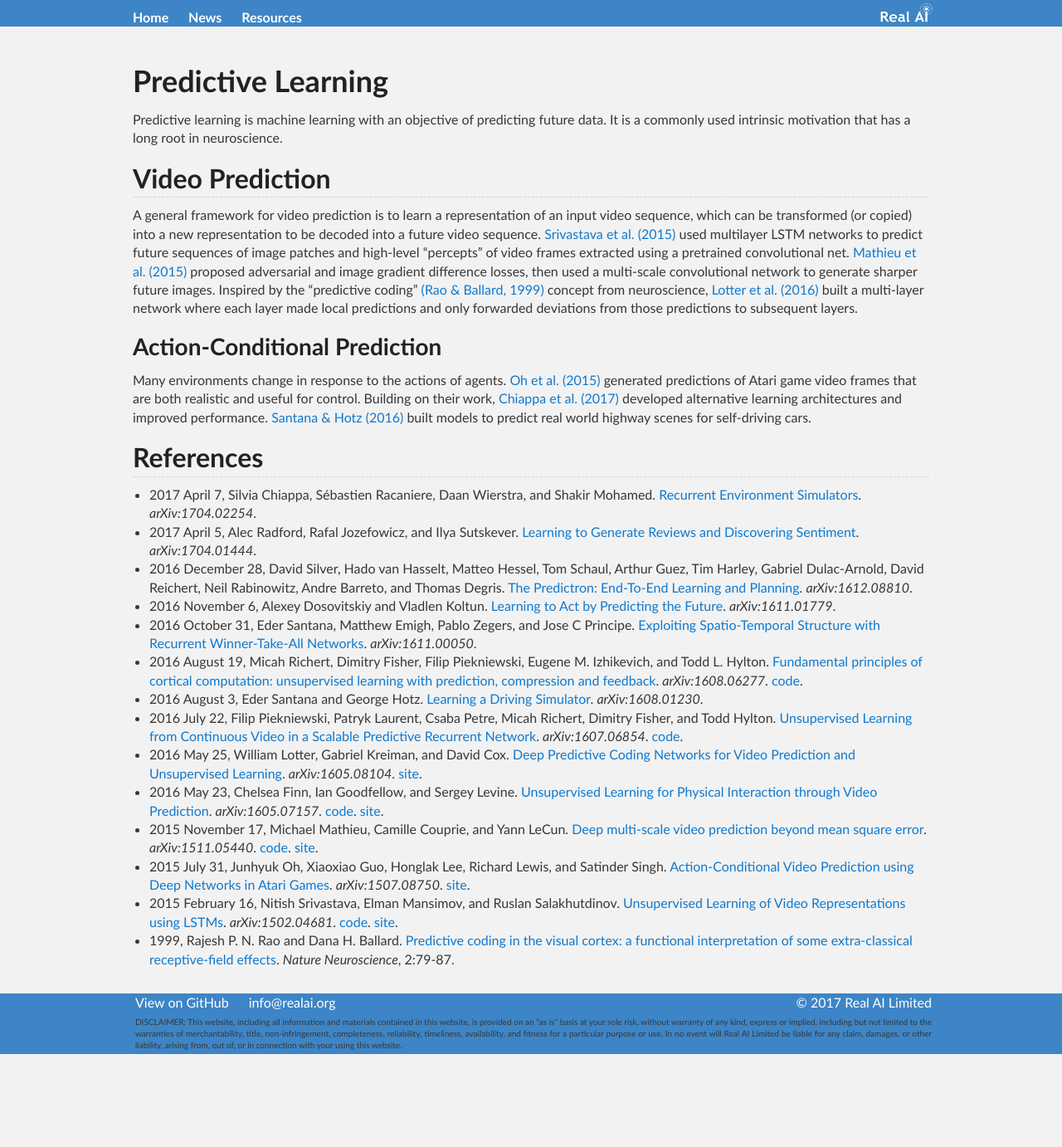
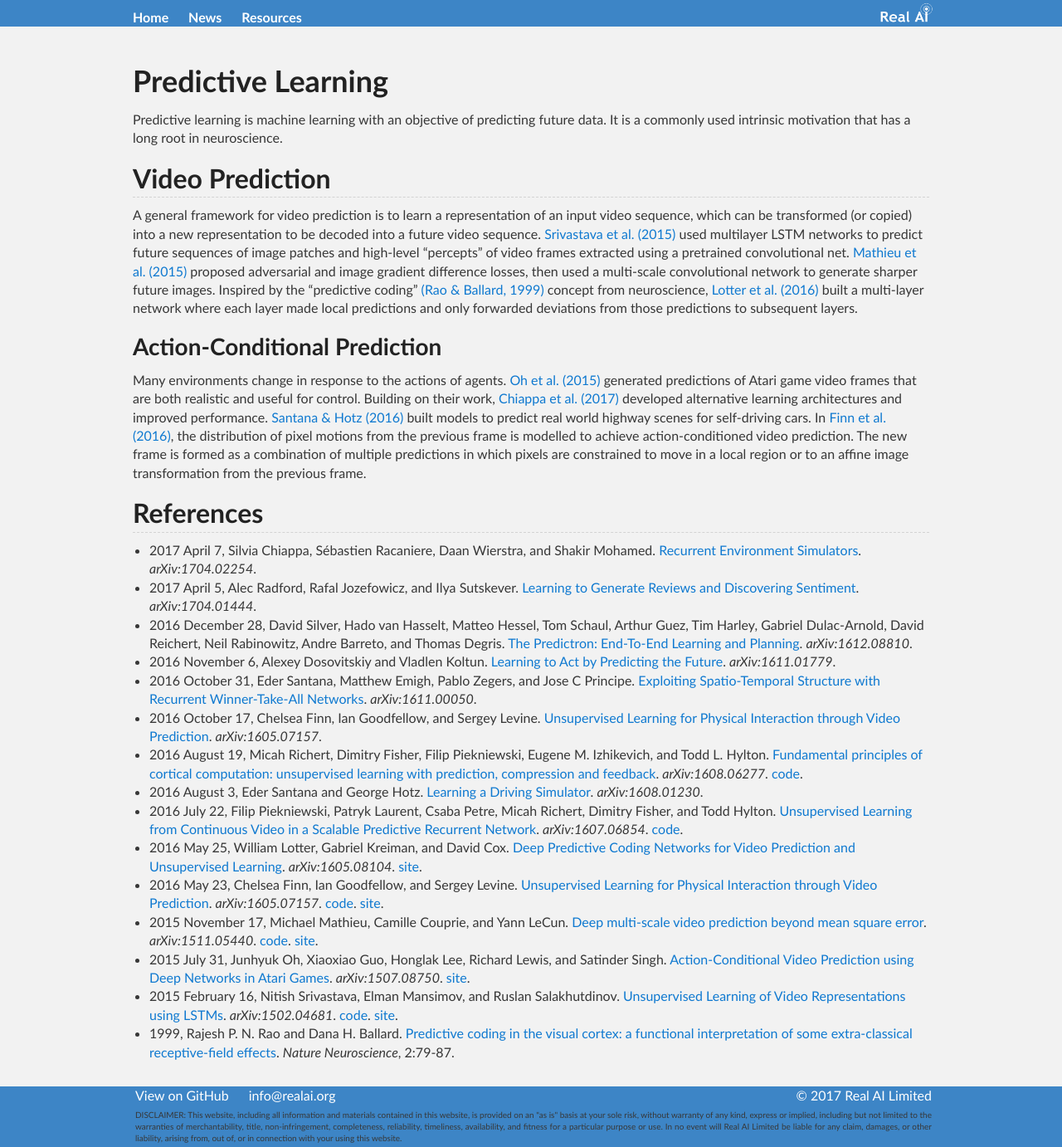
Before and after one commit to Tonywuhk/realai.org, a Jekyll site: the page built from predictive-learning.md, in a window 1280 px wide. Shown: the whole page at 83% size. Built offline with Jekyll 4.4.1, drawn with Linux system fonts in a browser that asks for light colours; our own code applies the rules of GitHub Pages for plain Markdown files; comment, search, counter and statistics services are not loaded; the repository's description, which GitHub fills in, is left out; before the commit the page ends 1270 px from its top, so only the background shows below that.

Commit message:
Update predictive-learning.md

```diff
--- a/predictive-learning.md
+++ b/predictive-learning.md
@@ -11,7 +11,7 @@ A general framework for video prediction is to learn a representation of an inpu
 
 ### Action-Conditional Prediction
 
-Many environments change in response to the actions of agents. [Oh et al. (2015)](https://arxiv.org/abs/1507.08750) generated predictions of Atari game video frames that are both realistic and useful for control. Building on their work, [Chiappa et al. (2017)](https://arxiv.org/abs/1704.02254) developed alternative learning architectures and improved performance. [Santana & Hotz (2016)](https://arxiv.org/abs/1611.00050) built models to predict real world highway scenes for self-driving cars.
+Many environments change in response to the actions of agents. [Oh et al. (2015)](https://arxiv.org/abs/1507.08750) generated predictions of Atari game video frames that are both realistic and useful for control. Building on their work, [Chiappa et al. (2017)](https://arxiv.org/abs/1704.02254) developed alternative learning architectures and improved performance. [Santana & Hotz (2016)](https://arxiv.org/abs/1611.00050) built models to predict real world highway scenes for self-driving cars. In [Finn et al. (2016)](https://arxiv.org/abs/1605.07157), the distribution of pixel motions from the previous frame is modelled to achieve action-conditioned video prediction. The new frame is formed as a combination of multiple predictions in which pixels are constrained to move in a local region or to an affine image transformation from the previous frame.
 
 ## References
 
@@ -20,6 +20,7 @@ Many environments change in response to the actions of agents. [Oh et al. (2015)
 * 2016 December 28, David Silver, Hado van Hasselt, Matteo Hessel, Tom Schaul, Arthur Guez, Tim Harley, Gabriel Dulac-Arnold, David Reichert, Neil Rabinowitz, Andre Barreto, and Thomas Degris. [The Predictron: End-To-End Learning and Planning](https://arxiv.org/abs/1612.08810). *arXiv:1612.08810*.
 * 2016 November 6, Alexey Dosovitskiy and Vladlen Koltun. [Learning to Act by Predicting the Future](https://arxiv.org/abs/1611.01779). *arXiv:1611.01779*.
 * 2016 October 31, Eder Santana, Matthew Emigh, Pablo Zegers, and Jose C Principe. [Exploiting Spatio-Temporal Structure with Recurrent Winner-Take-All Networks](https://arxiv.org/abs/1611.00050). *arXiv:1611.00050*.
+* 2016 October 17, Chelsea Finn, Ian Goodfellow, and Sergey Levine. [Unsupervised Learning for Physical Interaction through Video Prediction](https://arxiv.org/abs/1605.07157). *arXiv:1605.07157*.
 * 2016 August 19, Micah Richert, Dimitry Fisher, Filip Piekniewski, Eugene M. Izhikevich, and Todd L. Hylton. [Fundamental principles of cortical computation: unsupervised learning with prediction, compression and feedback](https://arxiv.org/abs/1608.06277). *arXiv:1608.06277*. [code](https://github.com/braincorp/ASC).
 * 2016 August 3, Eder Santana and George Hotz. [Learning a Driving Simulator](https://arxiv.org/abs/1608.01230). *arXiv:1608.01230*.
 * 2016 July 22, Filip Piekniewski, Patryk Laurent, Csaba Petre, Micah Richert, Dimitry Fisher, and Todd Hylton. [Unsupervised Learning from Continuous Video in a Scalable Predictive Recurrent Network](https://arxiv.org/abs/1607.06854). *arXiv:1607.06854*. [code](https://github.com/braincorp/PVM).
```
